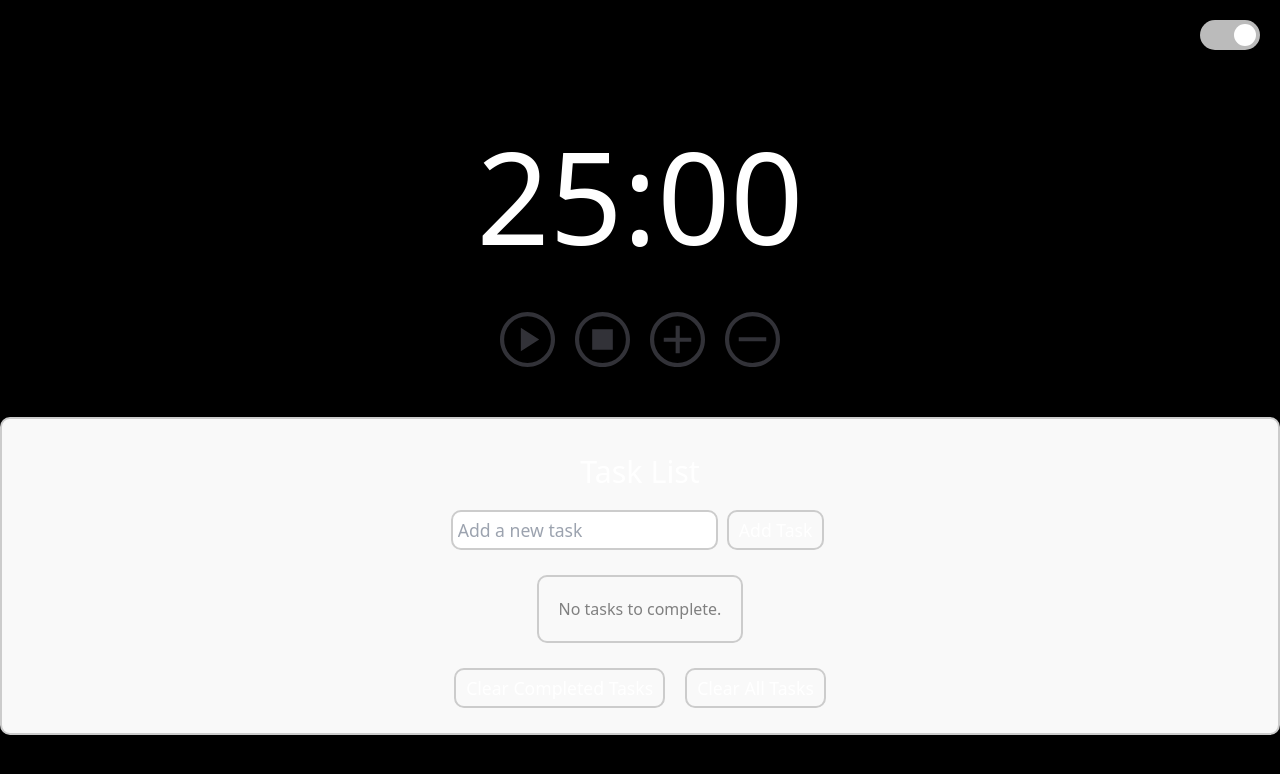
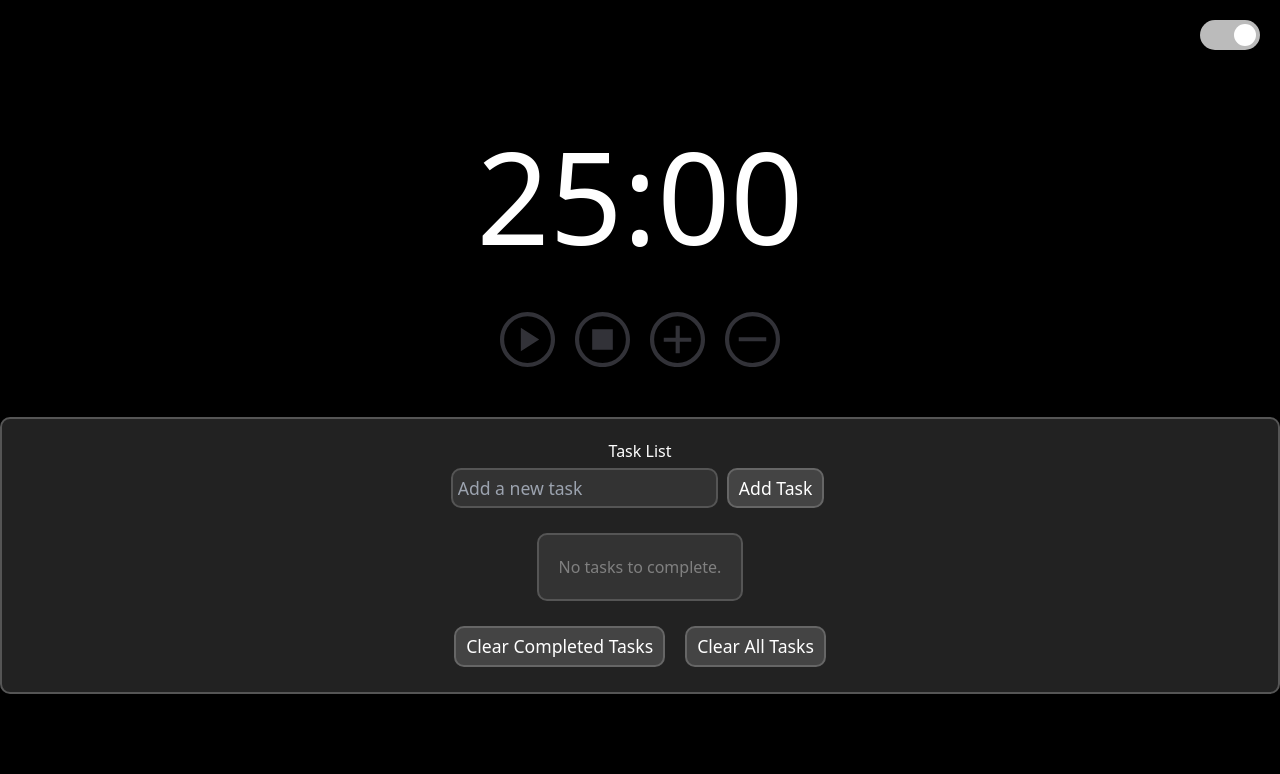
Before and after one commit to vletii/pomodoro, a plain HTML site: page index.html in a window 1280 px wide. Both pictures are taken after a click on the element 1230 px from the left and 35 px from the top of the page. Drawn offline with nearby package versions, Linux system fonts and the light colour scheme.

Commit message:
fix: dark mode task list container

```diff
--- a/style.css
+++ b/style.css
@@ -91,9 +91,39 @@ body {
   background-color: #f9f9f9;
 }
 
-#task-list h2 {
-  padding: 10px;
-  font-size: 1.9rem;
+/* Dark mode styles */
+body.bg-black #task-list {
+  background-color: #222;
+  color: #fff;
+  border-color: #555;
+}
+
+body.bg-black #task-list h2 {
+  color: #fff;
+}
+
+body.bg-black #task-input-container input {
+  background-color: #333;
+  color: #fff;
+  border-color: #555;
+}
+
+body.bg-black #task-input-container button {
+  background-color: #444;
+  color: #fff;
+  border-color: #666;
+}
+
+body.bg-black #clear-buttons-container button {
+  background-color: #444;
+  color: #fff;
+  border-color: #666;
+}
+
+body.bg-black #todo-list {
+  background-color: #333;
+  color: #fff;
+  border-color: #555;
 }
 
 #task-list input {
```
